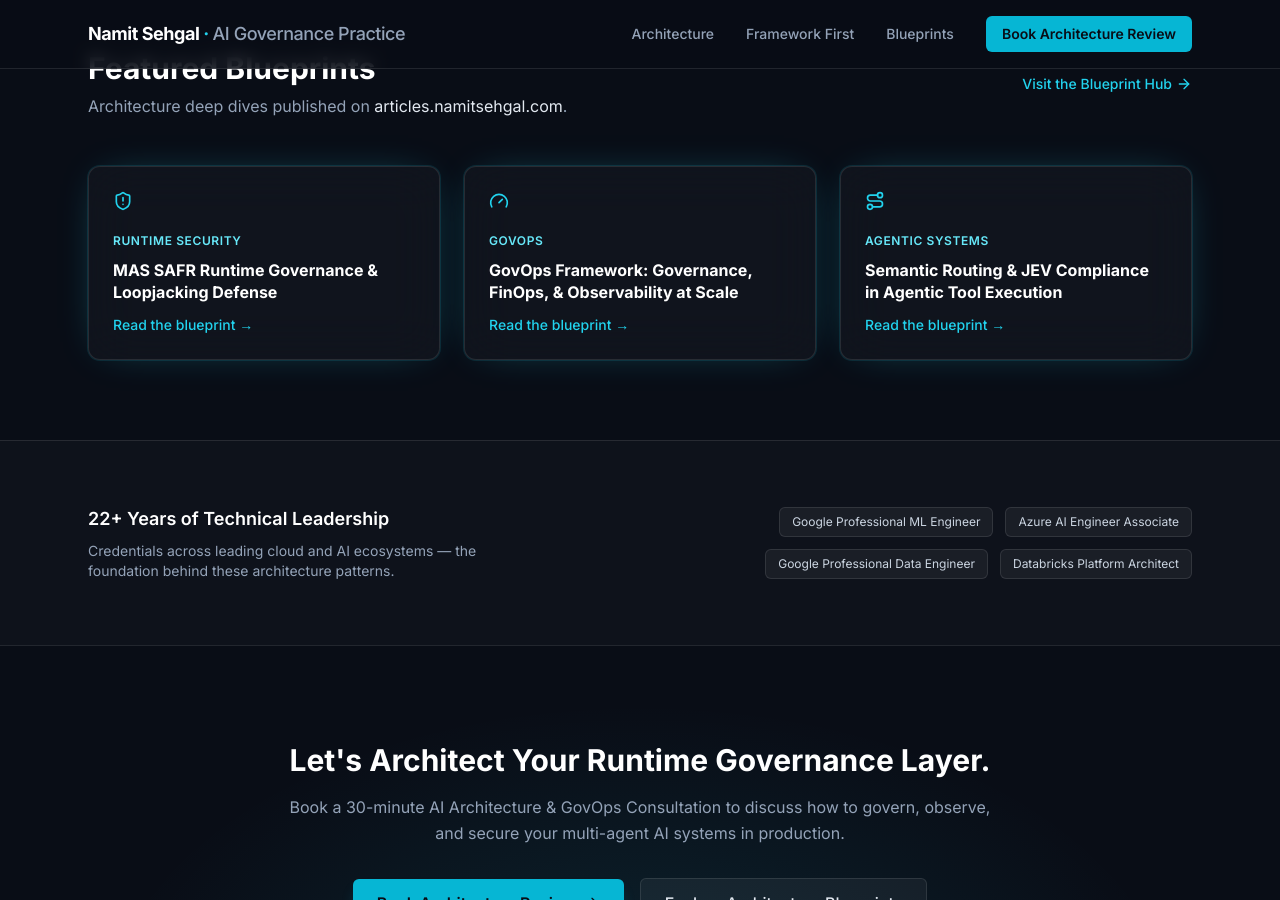
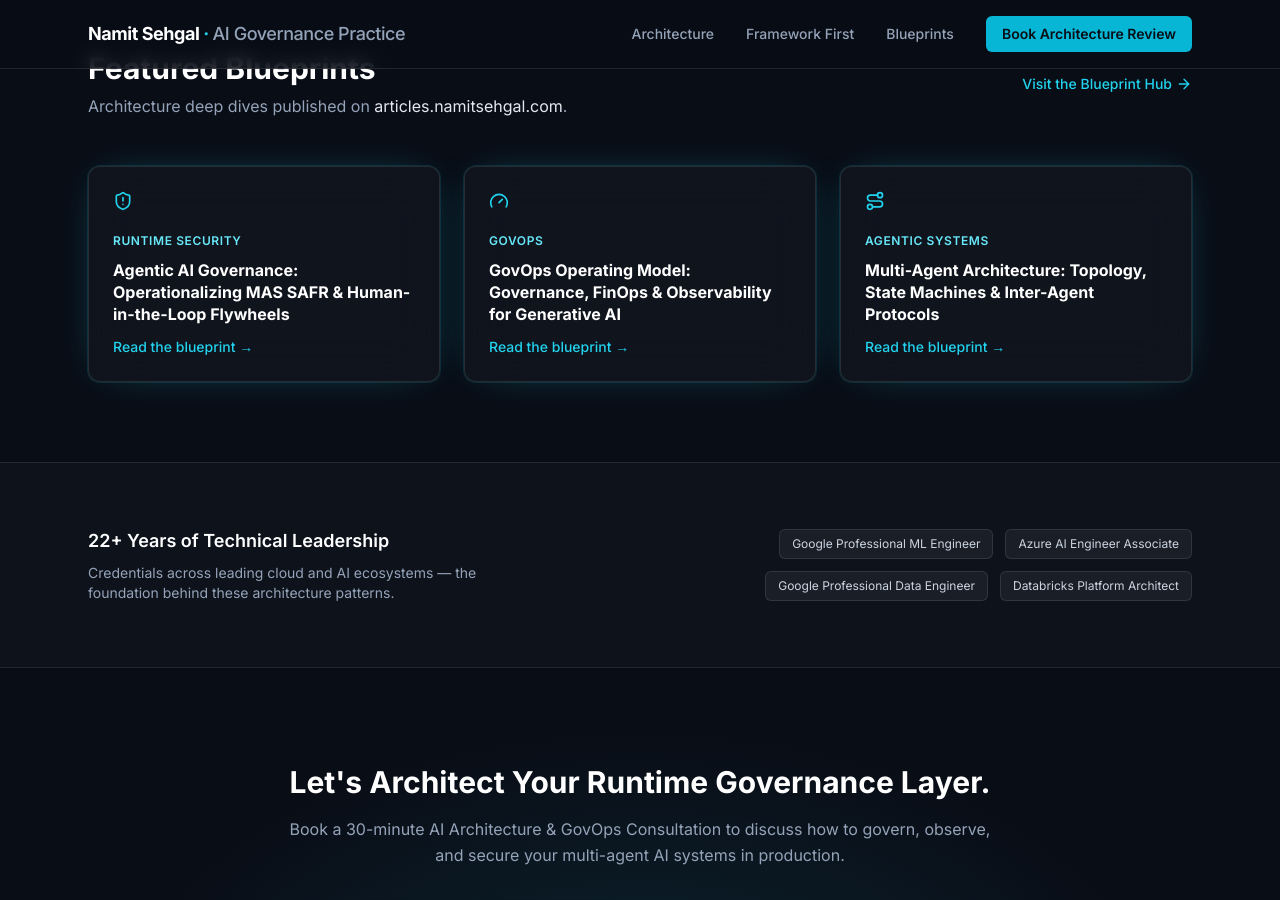
Before and after one commit to sehgalnamit/sehgalnamit.github.io, a Jekyll site: the page index.html, which Jekyll copies as it is, in a window 1280 px wide and 900 px high, scrolled down 1985 px. Built offline with Jekyll 4.4.1, drawn with Linux system fonts in a browser that asks for light colours; nearby versions of some CDN libraries.

Commit message:
Fix LinkedIn URL and link blueprint cards to real published articles

```diff
--- a/index.html
+++ b/index.html
@@ -54,7 +54,7 @@
                     Explore Architecture Blueprints
                     <i data-lucide="arrow-right" class="w-4 h-4"></i>
                 </a>
-                <a href="https://www.linkedin.com/in/NamitSehgal" target="_blank" rel="noopener noreferrer" class="px-6 py-3 bg-white/5 hover:bg-white/10 text-slate-200 font-medium rounded-md border border-white/10 transition">
+                <a href="https://www.linkedin.com/in/namitsehgal/" target="_blank" rel="noopener noreferrer" class="px-6 py-3 bg-white/5 hover:bg-white/10 text-slate-200 font-medium rounded-md border border-white/10 transition">
                     Book Architecture Review
                 </a>
             </div>
@@ -145,27 +145,27 @@
             </a>
         </div>
         <div class="grid md:grid-cols-3 gap-6">
-            <a href="https://articles.namitsehgal.com" target="_blank" rel="noopener noreferrer" class="p-6 rounded-xl bg-white/[0.03] border border-white/10 backdrop-blur-xl glow-border transition flex flex-col justify-between">
+            <a href="https://articles.namitsehgal.com/agentic-ai-governance-operationalizing-mas-safr-federated-gateways-and-human-in-the-loop-flywheels" target="_blank" rel="noopener noreferrer" class="p-6 rounded-xl bg-white/[0.03] border border-white/10 backdrop-blur-xl glow-border transition flex flex-col justify-between">
                 <div>
                     <i data-lucide="shield-alert" class="w-5 h-5 text-cyan-400 mb-4"></i>
                     <span class="text-xs font-semibold uppercase tracking-wider text-cyan-300">Runtime Security</span>
-                    <h3 class="text-base font-bold text-white mt-2 mb-3 leading-snug">MAS SAFR Runtime Governance &amp; Loopjacking Defense</h3>
+                    <h3 class="text-base font-bold text-white mt-2 mb-3 leading-snug">Agentic AI Governance: Operationalizing MAS SAFR &amp; Human-in-the-Loop Flywheels</h3>
                 </div>
                 <span class="text-sm font-medium text-cyan-400">Read the blueprint &rarr;</span>
             </a>
-            <a href="https://articles.namitsehgal.com" target="_blank" rel="noopener noreferrer" class="p-6 rounded-xl bg-white/[0.03] border border-white/10 backdrop-blur-xl glow-border transition flex flex-col justify-between">
+            <a href="https://articles.namitsehgal.com/govops-operating-model-driving-governance-finops-and-observability-in-the-era-of-generative-ai" target="_blank" rel="noopener noreferrer" class="p-6 rounded-xl bg-white/[0.03] border border-white/10 backdrop-blur-xl glow-border transition flex flex-col justify-between">
                 <div>
                     <i data-lucide="gauge" class="w-5 h-5 text-cyan-400 mb-4"></i>
                     <span class="text-xs font-semibold uppercase tracking-wider text-cyan-300">GovOps</span>
-                    <h3 class="text-base font-bold text-white mt-2 mb-3 leading-snug">GovOps Framework: Governance, FinOps, &amp; Observability at Scale</h3>
+                    <h3 class="text-base font-bold text-white mt-2 mb-3 leading-snug">GovOps Operating Model: Governance, FinOps &amp; Observability for Generative AI</h3>
                 </div>
                 <span class="text-sm font-medium text-cyan-400">Read the blueprint &rarr;</span>
             </a>
-            <a href="https://articles.namitsehgal.com" target="_blank" rel="noopener noreferrer" class="p-6 rounded-xl bg-white/[0.03] border border-white/10 backdrop-blur-xl glow-border transition flex flex-col justify-between">
+            <a href="https://articles.namitsehgal.com/multi-agent-architecture-topology-state-machines-and-inter-agent-protocols" target="_blank" rel="noopener noreferrer" class="p-6 rounded-xl bg-white/[0.03] border border-white/10 backdrop-blur-xl glow-border transition flex flex-col justify-between">
                 <div>
                     <i data-lucide="route" class="w-5 h-5 text-cyan-400 mb-4"></i>
                     <span class="text-xs font-semibold uppercase tracking-wider text-cyan-300">Agentic Systems</span>
-                    <h3 class="text-base font-bold text-white mt-2 mb-3 leading-snug">Semantic Routing &amp; JEV Compliance in Agentic Tool Execution</h3>
+                    <h3 class="text-base font-bold text-white mt-2 mb-3 leading-snug">Multi-Agent Architecture: Topology, State Machines &amp; Inter-Agent Protocols</h3>
                 </div>
                 <span class="text-sm font-medium text-cyan-400">Read the blueprint &rarr;</span>
             </a>
@@ -197,7 +197,7 @@
                 Book a 30-minute AI Architecture &amp; GovOps Consultation to discuss how to govern, observe, and secure your multi-agent AI systems in production.
             </p>
             <div class="flex flex-wrap items-center justify-center gap-4">
-                <a href="https://www.linkedin.com/in/NamitSehgal" target="_blank" rel="noopener noreferrer" class="inline-flex items-center gap-2 px-6 py-3 bg-cyan-500 hover:bg-cyan-400 text-[#090D16] font-semibold rounded-md shadow-lg shadow-cyan-500/20 transition">
+                <a href="https://www.linkedin.com/in/namitsehgal/" target="_blank" rel="noopener noreferrer" class="inline-flex items-center gap-2 px-6 py-3 bg-cyan-500 hover:bg-cyan-400 text-[#090D16] font-semibold rounded-md shadow-lg shadow-cyan-500/20 transition">
                     Book Architecture Review
                     <i data-lucide="arrow-right" class="w-4 h-4"></i>
                 </a>
```
